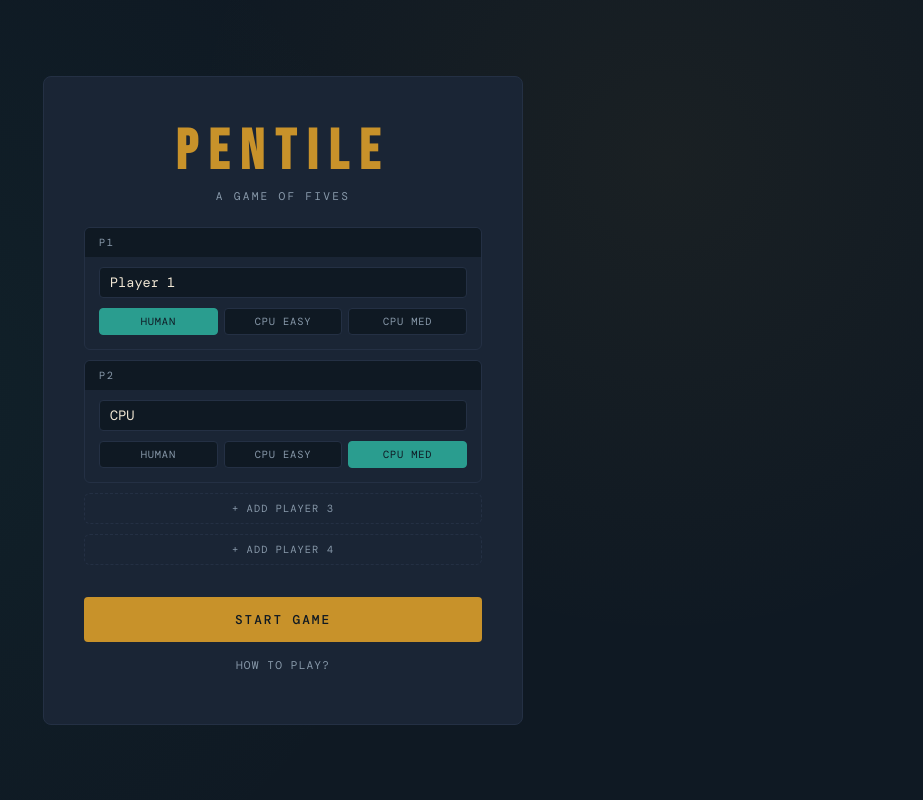
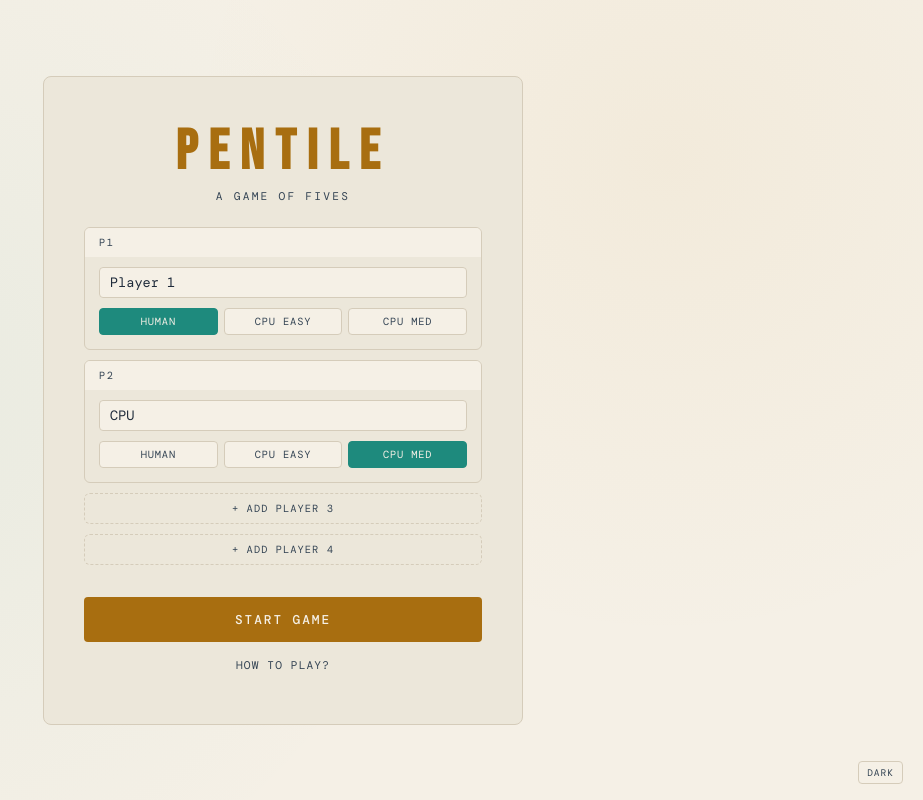
Before and after one commit to clareconstantine/pentile, a React (Vite) app in the folder web/: page / in a window 1280 px wide. Shown: the whole page, without its empty margins (357-1280 px from the left). Built offline with nearby package versions, Linux system fonts and the light colour scheme.

Commit message:
light mode

```diff
--- a/web/src/App.tsx
+++ b/web/src/App.tsx
@@ -1,14 +1,25 @@
-import { useState } from 'react'
+import { useState, useEffect } from 'react'
 import './index.css'
 import SetupScreen from './components/SetupScreen'
 import GameScreen from './components/GameScreen'
 import type { PlayerConfig } from './components/GameScreen'
 
 type Screen = 'setup' | 'game'
+type Theme = 'dark' | 'light'
 
 export default function App() {
   const [screen, setScreen] = useState<Screen>('setup')
   const [playerConfigs, setPlayerConfigs] = useState<PlayerConfig[]>([])
+  const [theme, setTheme] = useState<Theme>(() => {
+    const saved = localStorage.getItem('pentile-theme')
+    if (saved === 'light' || saved === 'dark') return saved
+    return window.matchMedia('(prefers-color-scheme: light)').matches ? 'light' : 'dark'
+  })
+
+  useEffect(() => {
+    document.documentElement.setAttribute('data-theme', theme)
+    localStorage.setItem('pentile-theme', theme)
+  }, [theme])
 
   const handleStart = (configs: PlayerConfig[]) => {
     setPlayerConfigs(configs)
@@ -19,15 +30,22 @@ export default function App() {
     setScreen('setup')
   }
 
-  if (screen === 'game' && playerConfigs.length > 0) {
+  const toggleTheme = () => setTheme(t => t === 'dark' ? 'light' : 'dark')
+
   return (
+    <>
+      {screen === 'game' && playerConfigs.length > 0 ? (
         <GameScreen
           key={playerConfigs.map(p => p.name).join(',')}
           playerConfigs={playerConfigs}
           onReturnToMenu={handleReturnToMenu}
         />
+      ) : (
+        <SetupScreen onStart={handleStart} />
+      )}
+      <button className="theme-toggle" onClick={toggleTheme}>
+        {theme === 'dark' ? 'Light' : 'Dark'}
+      </button>
+    </>
   )
 }
-
-  return <SetupScreen onStart={handleStart} />
-}
--- a/web/src/index.css
+++ b/web/src/index.css
@@ -24,6 +24,43 @@
   --radius: 4px;
 }
 
+[data-theme="light"] {
+  --navy:        #f5f0e6;
+  --navy-mid:    #ece7da;
+  --navy-light:  #d5ccba;
+  --cream:       #1e2a3a;
+  --cream-dark:  #2d3d54;
+  --gold:        #a86e10;
+  --gold-light:  #c08820;
+  --teal:        #1e8a7d;
+  --teal-light:  #1a9e90;
+  --red:         #c42030;
+  --text-dim:    #344454;
+}
+
+.theme-toggle {
+  position: fixed;
+  bottom: 16px;
+  right: 20px;
+  z-index: 200;
+  font-family: 'DM Mono', monospace;
+  font-size: 0.6rem;
+  letter-spacing: 0.1em;
+  text-transform: uppercase;
+  background: none;
+  border: 1px solid var(--navy-light);
+  color: var(--text-dim);
+  border-radius: var(--radius);
+  padding: 4px 8px;
+  cursor: pointer;
+  transition: color 0.15s, border-color 0.15s;
+}
+
+.theme-toggle:hover {
+  color: var(--cream);
+  border-color: var(--cream-dark);
+}
+
 html, body, #root {
   height: 100%;
   width: 100%;
```
Lines whose indentation alone changed are shown as unchanged.
